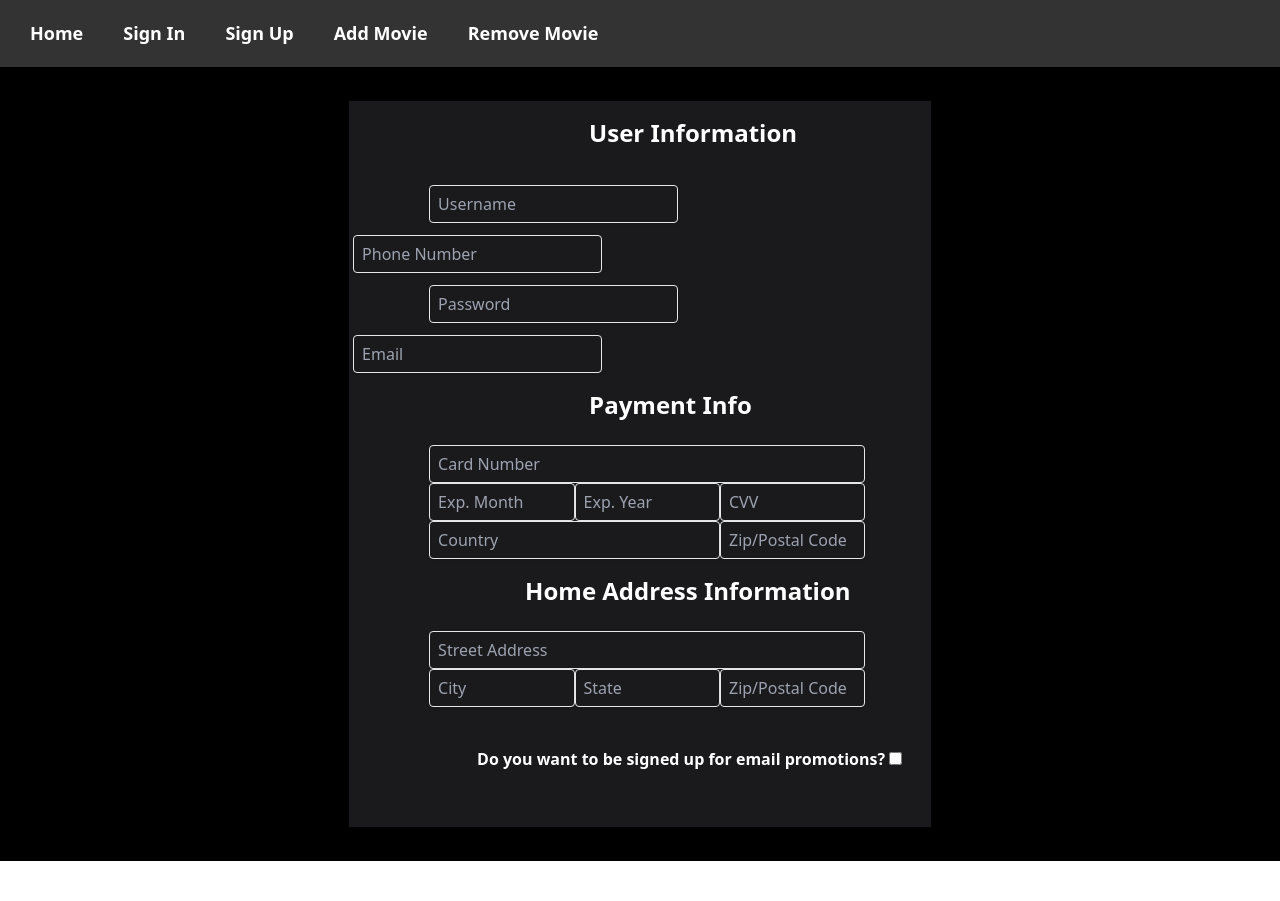
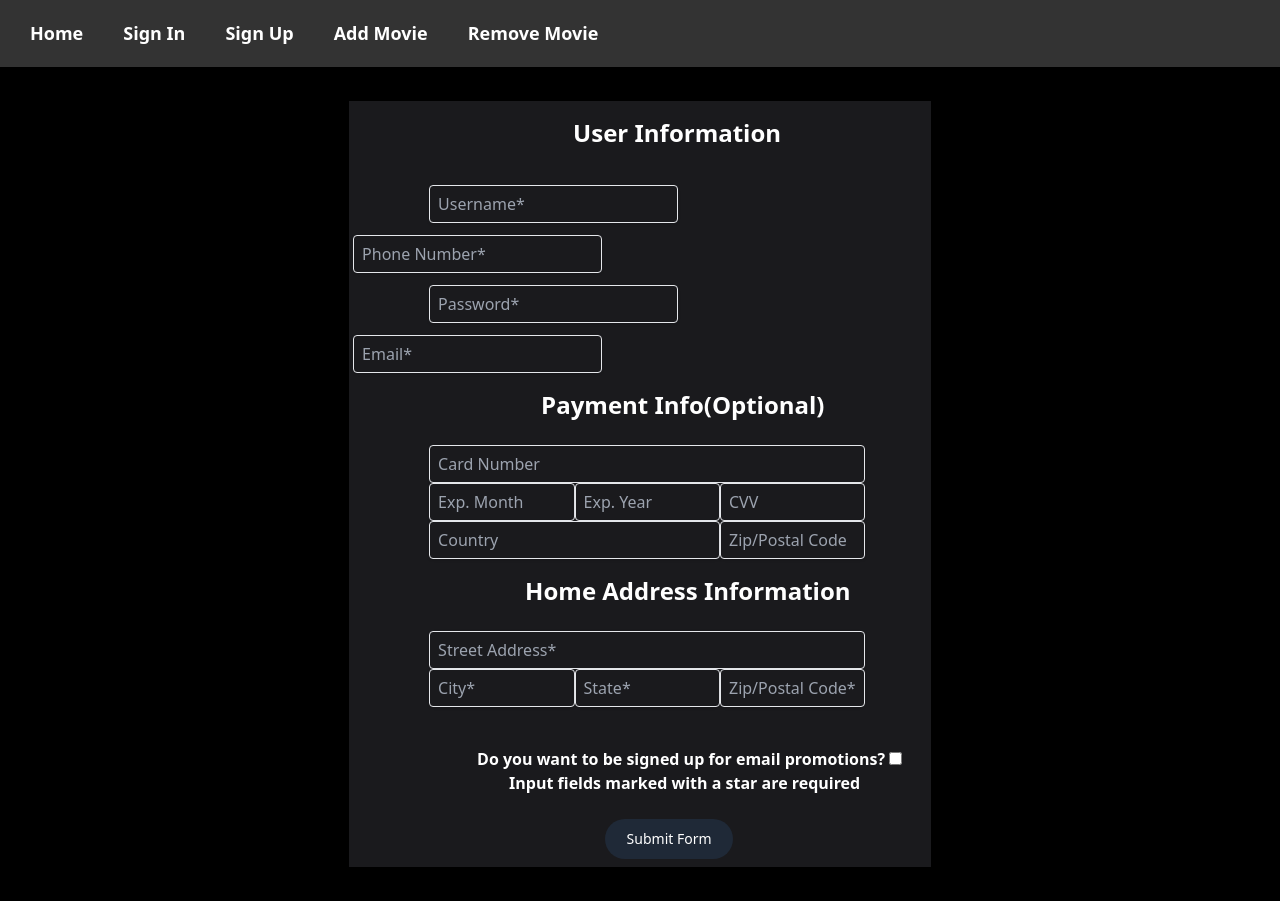
Before and after one commit to MattMorris247/B6TermProject, a React (Create React App) app: page /signup in a window 1280 px wide. Before the commit the page ends 861 px from the top, so only its background shows below. Built offline with nearby package versions, Linux system fonts and the light colour scheme.

Commit message:
signup final

```diff
--- a/src/components/Signup.jsx
+++ b/src/components/Signup.jsx
@@ -10,35 +10,35 @@ const Signup = () => {
                 <div className="column-row"></div>
                 <form>
 
-                    <h1 class="font-bold text-2xl ml-60 mt-4 text-white mt-14">User Information</h1>
+                    <h1 class="font-bold text-2xl ml-56 mt-4 text-white mt-10">User Information</h1>
 
                     <br/>
 
 				    <input class="shadow appearance-none border rounded w-50 py-2 px-2 mx-20 my-3 text-gray-700 leading-tight focus:outline-none focus:shadow-outline"
                     id="username"
                     type="text"
-                    placeholder="Username"/>
+                    placeholder="Username*"/>
 
 				    <input class="shadow appearance-none border rounded w-50 py-2 px-2 ml-1 mr-2 text-gray-700 leading-tight focus:outline-none focus:shadow-outline"
                     id="phone-number"
                     type="text"
-                    placeholder="Phone Number"/>
+                    placeholder="Phone Number*"/>
 
                     <br/>
 
                     <input class="shadow appearance-none border rounded w-50 py-2 px-2 mx-20 my-3 text-gray-700 leading-tight focus:outline-none focus:shadow-outline"
                     id="password"
                     type="text"
-                    placeholder="Password"/>
+                    placeholder="Password*"/>
 
 				    <input class="shadow appearance-none border rounded w-50 py-2 px-2 ml-1 mr-2 text-gray-700 leading-tight focus:outline-none focus:shadow-outline"
                     id="email"
                     type="text"
-                    placeholder="Email"/>
+                    placeholder="Email*"/>
 
                     <br/>
 
-                    <h1 class="font-bold text-2xl ml-60 mt-4 text-white">Payment Info</h1>
+                    <h1 class="font-bold text-2xl ml-48 mt-4 text-white">Payment Info(Optional)</h1>
 
                     <br/>
 
@@ -83,31 +83,37 @@ const Signup = () => {
                     <input class="shadow appearance-none border rounded w-9/12 py-2 px-2 ml-20 mr-2 text-gray-700 leading-tight focus:outline-none focus:shadow-outline"
                     id="address"
                     type="text"
-                    placeholder="Street Address"/>
+                    placeholder="Street Address*"/>
 
                     <input class="shadow appearance-none border rounded w-3/12 py-2 px-2 ml-20 mr-2 text-gray-700 leading-tight focus:outline-none focus:shadow-outline"
                     id="city"
                     type="text"
-                    placeholder="City"/>
+                    placeholder="City*"/>
 
                     <input class="shadow appearance-none border rounded w-3/12 py-2 px-2 -ml-2 mr-2 text-gray-700 leading-tight focus:outline-none focus:shadow-outline"
                     id="state"
                     type="text"
-                    placeholder="State"/>
+                    placeholder="State*"/>
 
                     <input class="shadow appearance-none border rounded w-3/12 py-2 px-2 -ml-2 mr-2 text-gray-700 leading-tight focus:outline-none focus:shadow-outline"
                     id="addresszip"
                     type="text"
-                    placeholder="Zip/Postal Code"/>
+                    placeholder="Zip/Postal Code*"/>
                 </form>
 
                 <br/>
 
-                <label class="font-bold text-1xl ml-32 mt-4 mb-14 text-white">Do you want to be signed up for email promotions?
+                <label class="font-bold text-1xl ml-32 mt-4 text-white">Do you want to be signed up for email promotions?
                 <input class="ml-1"
                 id="promotions"
                 type="checkbox"/>
                 </label>
+                <p class="font-bold text-1xl ml-40 text-white">Input fields marked with a star are required</p>
+                <br/>
+                <button type="button"
+                class="text-white bg-gray-800 w-32 ml-64 hover:bg-gray-900 focus:outline-none focus:ring-4 focus:ring-gray-300 font-medium rounded-full text-sm px-5 py-2.5 mr-2 mb-2 dark:bg-gray-800 dark:hover:bg-gray-700 dark:focus:ring-gray-700 dark:border-gray-700">
+                    Submit Form
+                </button>
 
                 <div className="column-row"></div>
             </div>
```
Also changed, not shown: src/components/Signup.css (line endings or trailing spaces).
